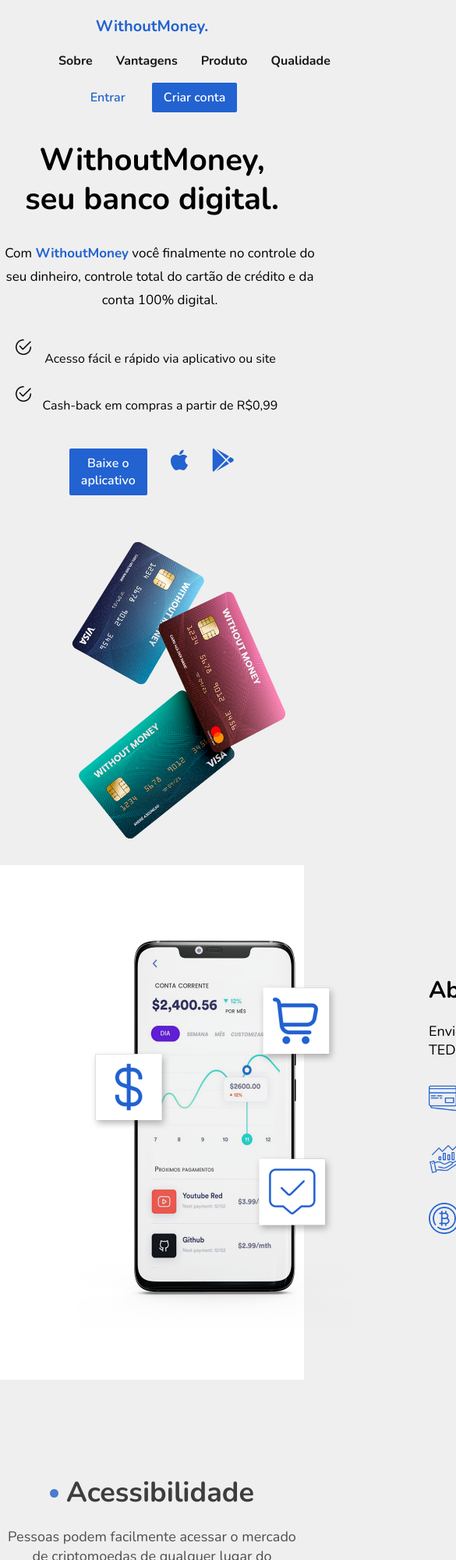
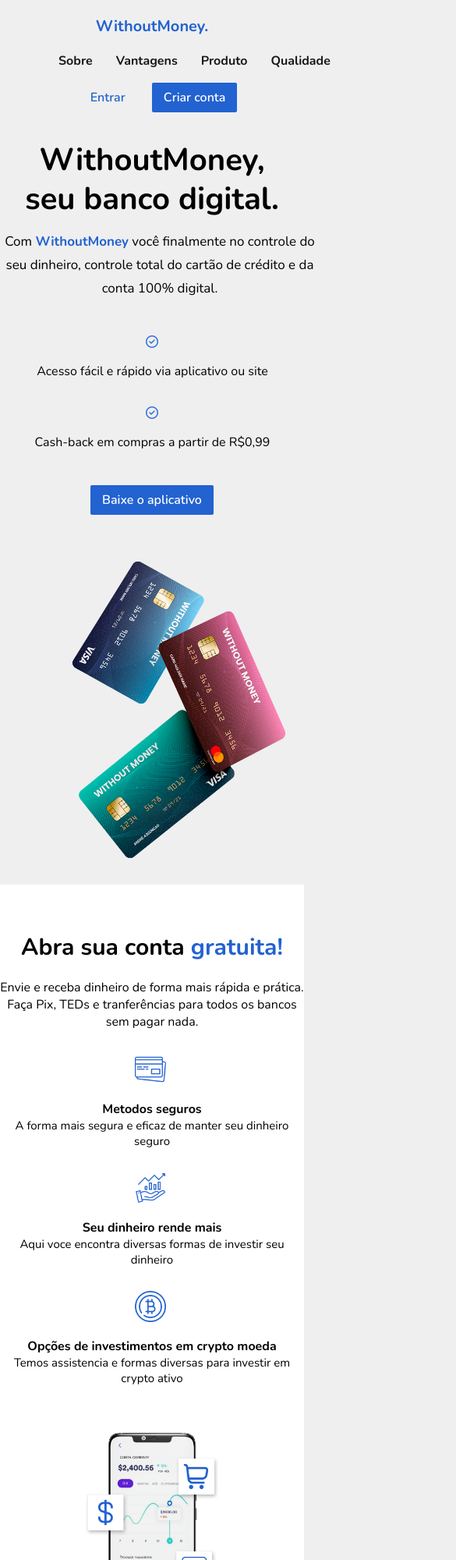
Before and after one commit to AndreAssun/digitalbank_WithoutMoney, a plain HTML site: page index.html in a window 390 px wide. Shown: the top 2000 px of the page at 78% size, 585 px wide, since content can reach past the window. Drawn offline with nearby package versions, Linux system fonts and the light colour scheme.

Commit message:
terceira section

```diff
--- a/index.html
+++ b/index.html
@@ -43,12 +43,12 @@
 
                 <div class="side-b">
                   <div class="list">
-                      <img src="img/checked.png" alt="">
+                    <i class="fa-regular fa-circle-check" style="color: #3270dc;"></i>
                       <p>Acesso fácil e rápido via aplicativo ou site</p>
                   </div>
 
                   <div class="list">
-                      <img src="img/checked.png" alt="">
+                    <i class="fa-regular fa-circle-check"  style="color: #3270dc;"></i>
                       <p>Cash-back em compras a partir de R$0,99</p>
                   </div>
 
@@ -58,12 +58,12 @@
 
               <div class="button-side">
                   <button>Baixe o aplicativo</button>
-                  <i class="fa-brands fa-apple" style="color: rgb(34, 98, 209);"></i>
+                  <i class="fa-brands fa-apple" style="color: rgb(34, 98, 209);" id="apple-icon"></i>
                   <i class="fa-brands fa-google-play" style="color: rgb(34, 98, 209);"></i>
               </div>
           </div>
           <div class="image-side">
-              <img src="img/cartão.png" alt="">
+              <img src="img/cartao1.png" alt="">
           </div>
         </div>
 
@@ -83,7 +83,7 @@
           <p>Envie e receba dinheiro de forma mais rápida e prática. Faça Pix, TEDs e tranferências para todos os bancos sem pagar nada.</p>
 
           <div class="list-conta">
-            <div>
+            <div class="icons-conta">
               <img src="img/cartao-de-credito.png" alt="">
             </div>
             <div class="list-conta-itens">
@@ -93,7 +93,7 @@
           </div>
 
           <div class="list-conta">
-            <div>
+            <div class="icons-conta">
               <img src="img/investimento.png" alt="">
             </div>
             <div class="list-conta-itens">
@@ -103,7 +103,7 @@
           </div>
 
           <div class="list-conta">
-            <div>
+            <div class="icons-conta">
               <img src="img/bitcoin.png" alt="">
             </div>
             <div class="list-conta-itens">
@@ -158,6 +158,54 @@
 
   </section>
 
+  <section class="section-cartao">
+    <div class="div-cartao">
+
+      <div class="image-side-cartao">
+          <img src="img/cartao2.png" alt="">
+      </div>
+
+      <div class="cartao-text-cartao">
+        <h1>Abra sua conta <span>gratuita!</span></h1>
+        <p>Envie e receba dinheiro de forma mais rápida e prática. Faça Pix, TEDs e tranferências para todos os bancos sem pagar nada.</p>
+
+        <div class="list-cartao">
+          <div class="icons-conta">
+            <img src="img/cartao-de-credito.png" alt="">
+          </div>
+          <div class="list-conta-itens">
+            <h2>Metodos seguros</h2>
+            <h3>A forma mais segura e eficaz de manter seu dinheiro seguro</h3>
+          </div>
+        </div>
+
+        <div class="list-cartao">
+          <div class="icons-conta">
+            <img src="img/investimento.png" alt="">
+          </div>
+          <div class="list-cartao-itens">
+            <h2>Seu dinheiro rende mais</h2>
+            <h3>Aqui voce encontra diversas formas de investir seu dinheiro</h3>
+          </div>
+        </div>
+
+        <div class="list-cartao">
+          <div class="icons-conta">
+            <img src="img/bitcoin.png" alt="">
+          </div>
+          <div class="list-cartao-itens">
+            <h2>Opções de investimentos em crypto moeda</h2>
+            <h3>Temos assistencia e formas diversas para investir em crypto ativo</h3>
+          </div>
+        </div>
+
+
+      </div>
+
+    </div>
+
+</section>
+
 
 
   </main>
--- a/responsive.css
+++ b/responsive.css
@@ -88,7 +88,6 @@
     .side-b{
         width: 350px;
         padding-top: 15px;
-
         margin: 0 auto;
 
 
@@ -98,16 +97,14 @@
 
 
     .list{
-        display: flex;
-        align-items: center;
-        justify-content: start;
+        display:flex;
+        justify-content: center;
+        align-content: center;
 
 
     }
 
-    .list-sobre img{
-        max-width: 20px;
-    }
+
 
     .list p{
         font-size: 16px;
@@ -156,6 +153,78 @@
 
 
 
+    /*main - abra sua conta */
+
+.section-conta{
+    padding-top: 60px;
+    padding-bottom: 60px;
+    background-color: #ffffff;
+
+
+
+
+}
+
+.div-conta{
+    width: 100%;
+    margin: 0 auto;
+    display: flex;
+    justify-content:space-between;
+
+
+}
+
+.conta-text-side{
+    max-width: 550px ;
+    padding-top: 40px;
+
+}
+
+.conta-text-side h1{
+    font-size: 30px;
+
+}
+.conta-text-side p{
+    font-size: 16px;
+    margin-top: 20px;
+}
+
+
+.image-side-conta img{
+    max-width: 350px;
+    margin: 0 auto;
+    padding-top: 40px;
+
+}
+
+.list-conta{
+    display: flex;
+    margin-top: 30px;
+    align-items: center;
+}
+.list-conta img{
+    max-width: 40px;
+    margin-right: 25px;
+}
+
+.list-conta-itens h2{
+    font-size: 16px;
+
+}
+
+.list-conta-itens h3{
+
+    font-size:15px;
+    font-weight: 400;
+
+}
+
+
+
+
+
+
+
 
 }
 
@@ -196,7 +265,7 @@
     .sobre-text-side p{
         font-size: 17px;
         line-height: 30px;
-        padding-top: 30px;
+        padding-top: 15px;
         margin: 0 auto;
         width: 420px;
 
@@ -225,15 +294,12 @@
 
     .list{
         display: flex;
+        flex-wrap: wrap;
         align-items: center;
-        justify-content: start;
-
-
+        justify-content: center;
+        margin-top: 30px;
     }
 
-    .list-sobre img{
-        max-width: 20px;
-    }
 
     .list p{
         font-size: 16px;
@@ -249,9 +315,15 @@
 
     }
 
+
+
     .button-side img{
-        max-width: 25px;
+        max-width: 15px;
         margin-left: 30px;
+        display: none;
+    }
+
+    .button-side i {
         display: none;
     }
 
@@ -263,6 +335,7 @@
         border-radius: 2px;
         font-size: 16px;
         font-weight: 600;
+
 
     }
     .image-side{
@@ -279,6 +352,89 @@
 
     }
 
+        /*main - abra sua conta */
+
+.section-conta{
+    padding-top: 60px;
+    padding-bottom: 60px;
+    background-color: #ffffff;
+
+
+
+
+}
+
+.div-conta{
+    width: 100%;
+    margin: 0 auto;
+    display: flex;
+    align-items: center;
+    flex-wrap: wrap;
+    flex-direction:column-reverse;
+    text-align: center;
+
+
+}
+
+.conta-text-side{
+    max-width: 550px ;
+    padding-top: 0px;
+
+
+}
+
+.conta-text-side h1{
+    font-size: 30px;
+
+}
+.conta-text-side p{
+    font-size: 16px;
+    margin-top: 20px;
+}
+
+
+.image-side-conta img{
+    max-width: 190px;
+
+
+}
+
+.icons-conta{
+
+    width: 300px;
+    display: flex;
+    justify-content: center;
+    margin: 0 auto;
+    padding-bottom: 20px;
+    padding-left: 20px;
+}
+
+.list-conta{
+    display: inline;
+    margin-top: 30px;
+    align-items: center;
+}
+.list-conta img{
+    max-width: 40px;
+    padding-top: 30px;
+
+
+
+}
+
+.list-conta-itens h2{
+    font-size: 16px;
+
+}
+
+.list-conta-itens h3{
+
+    font-size:15px;
+    font-weight: 400;
+
+}
+
+
 
 
 
--- a/style.css
+++ b/style.css
@@ -52,6 +52,12 @@
     font-weight: 700;
 }
 
+.menu-nav a:hover{
+    color: rgb(34, 98, 209);
+    transition: 0,5s;
+}
+
+
 .menu-entrar a{
     margin-left: 30px;
 }
@@ -79,10 +85,10 @@
 }
 
 .div-sobre{
-    width: 100%;
+    width: 60%;
     margin: 0 auto;
     display: flex;
-    justify-content: center
+    justify-content: space-around;
 
 }
 
@@ -109,9 +115,6 @@
 
 }
 
-.list-sobre img{
-    height: 20px;
-}
 
 .side-b{
     margin-top: 15px;
@@ -137,6 +140,7 @@
     width: 400px;
     margin-top: 40px;
     display: flex;
+    align-items: center;
 
 }
 
@@ -167,6 +171,8 @@
 }
 
 
+
+
 /*main - abra sua conta */
 
 .section-conta{
@@ -180,13 +186,10 @@
 }
 
 .div-conta{
-    width: 1200px;
+    width: 1000px;
     margin: 0 auto;
     display: flex;
-    justify-content: center;
-
-
-
+    justify-content:space-between;
 
 
 }
@@ -283,4 +286,67 @@
   }
 
 
-  /*main - preço */
+  /*main - abra sua conta */
+
+.section-cartao{
+    padding-top: 60px;
+    padding-bottom: 60px;
+    background-color: #EFEFEF
+
+
+
+
+}
+
+.div-cartao{
+    width: 1000px;
+    margin: 0 auto;
+    display: flex;
+    justify-content:space-between;
+
+
+}
+
+.cartao-text-cartao{
+    max-width: 550px ;
+    padding-top: 80px;
+
+}
+
+.cartao-text-side h1{
+    font-size: 30px;
+
+}
+.cartao-text-side p{
+    font-size: 18px;
+    margin-top: 20px;
+}
+
+
+.image-side-cartao img{
+    max-width: 350px;
+    margin-right: 100px;
+
+}
+
+.list-cartao{
+    display: flex;
+    margin-top: 30px;
+    align-items: center;
+}
+.list-cartao img{
+    max-width: 40px;
+    margin-right: 25px;
+}
+
+.list-cartao-itens h2{
+    font-size: 20px;
+
+}
+
+.list-cartao-itens h3{
+
+    font-size:15px;
+    font-weight: 400;
+
+}
```
Also changed, not shown: img/apple (2).svg (added), img/cartao1.png (renamed from img/cartão.png), img/cartao2.png (added).
